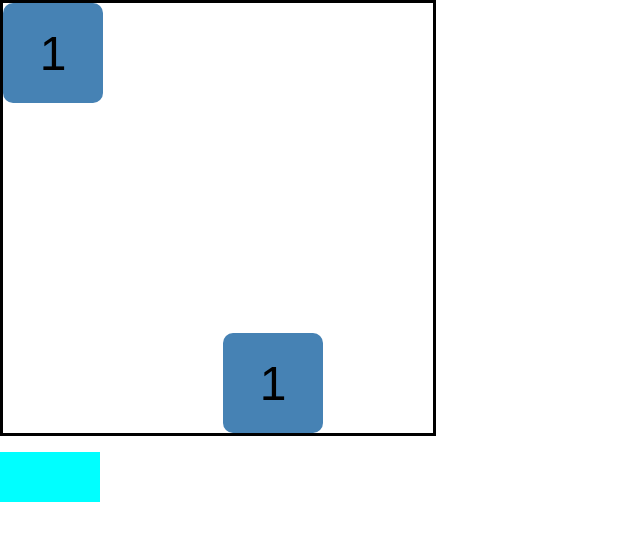
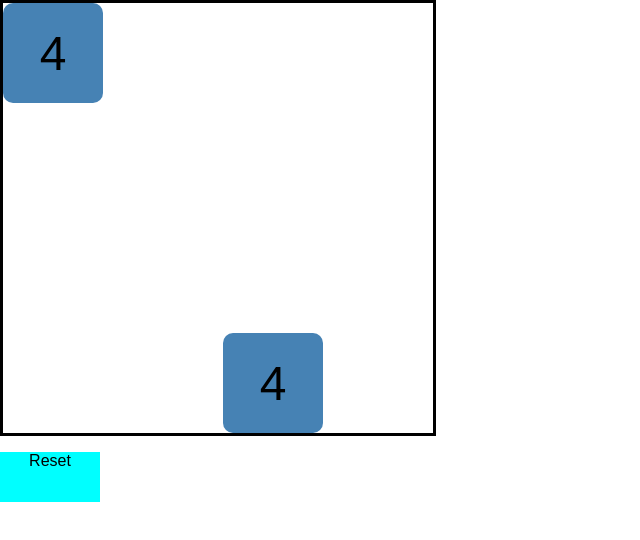
Before and after one commit to Daniel-Huang98/2048clone, a React (Create React App) app: page / in a window 1280 px wide. Shown: the top 540 px of the page, without its empty margins (0-640 px from the left). Built offline with nearby package versions, Linux system fonts and the light colour scheme.

Commit message:
add reset functionality. No longer spawns new tiles upon any key stroke. No longer spawns new tiles when the board has not changed

```diff
--- a/src/App.js
+++ b/src/App.js
@@ -8,23 +8,22 @@ import  Tile from './subcomponents/tile.js';
 class App extends Component {
   constructor(props){
     super(props);
-
     this.nums = [
-      [{val: 1, merged: 0},{val: -1, merged: 0},{val: -1, merged: 0},{val: -1, merged: 0}],
+      [{val: 4, merged: 0},{val: -1, merged: 0},{val: -1, merged: 0},{val: -1, merged: 0}],
       [{val: -1, merged: 0},{val: -1, merged: 0},{val: -1, merged: 0},{val: -1, merged: 0}],
       [{val: -1, merged: 0},{val: -1, merged: 0},{val: -1, merged: 0},{val: -1, merged: 0}],
-      [{val: -1, merged: 0},{val: -1, merged: 0},{val: 1, merged: 0},{val: -1, merged: 0}]
+      [{val: -1, merged: 0},{val: -1, merged: 0},{val: 4, merged: 0},{val: -1, merged: 0}]
     ]
-    this.prev = this.nums;
+    this.prev = JSON.stringify(this.nums);
     this.readKey = this.readKey.bind(this);
+    this.revertBoard = this.revertBoard.bind(this);
     document.onkeydown = this.readKey;
   }
 
   readKey(e){
-    this.prev = this.nums;
     e = e || window.event;
-    e.preventDefault();
-    switch(e.keyCode){
+    var code = e.keyCode;
+    switch(code){
       case 38:
         this.shiftUp();
         console.log("up");
@@ -44,14 +43,27 @@ class App extends Component {
       default:
         break;
     }
-    if(this.checkFull() === 0){
-      //this.randomAdd();
+    if(code === 38 || code === 40 || code === 37 || code === 39){
+      e.preventDefault();
+      if(this.checkFull() === 0 && this.prev !== JSON.stringify(this.nums)){
+        this.randomAdd();
+      }
+      this.forceUpdate();
+      this.prev = JSON.stringify(this.nums);
     }
-    this.forceUpdate();
+
+
   }
 
   revertBoard(){
-    this.nums = this.prev;
+    console.log("revert");
+    this.nums = [
+      [{val: 4, merged: 0},{val: -1, merged: 0},{val: -1, merged: 0},{val: -1, merged: 0}],
+      [{val: -1, merged: 0},{val: -1, merged: 0},{val: -1, merged: 0},{val: -1, merged: 0}],
+      [{val: -1, merged: 0},{val: -1, merged: 0},{val: -1, merged: 0},{val: -1, merged: 0}],
+      [{val: -1, merged: 0},{val: -1, merged: 0},{val: 4, merged: 0},{val: -1, merged: 0}]
+    ]
+    this.forceUpdate();
   }
 
   populateBoard(){
@@ -77,6 +89,14 @@ class App extends Component {
     return 1;
   }
 
+  resertMerge(){
+    for(var i = 0; i < 4; i++){
+      for(var j = 0; j < 4; j++){
+        this.nums[i][j].merged = 0;
+      }
+    }
+  }
+
   randomAdd(){
     console.log("random added");
     var x = Math.floor(4*Math.random());
@@ -86,20 +106,6 @@ class App extends Component {
       return;
     }
     this.nums[y][x].val = (Math.floor(2*Math.random()) === 1 ? 2:4);
-  }
-
-  shiftarray(array){
-    var move = 0;
-    for(var i = 0; i < 4; i++){
-      if(array[i] !== -1){
-        array[move] = array[i];
-        if(i !== move){
-          array[i] = -1;
-        }
-        move++;
-      }
-    }
-    return array;
   }
 
   shiftUp(){
@@ -173,7 +179,7 @@ class App extends Component {
         <div id="grid">
           {list}
         </div>
-        <p id="revert" onClick={this.revertBoard}></p>
+        <p id="revert" onClick={this.revertBoard}>Reset</p>
       </div>
     );
   }
```
